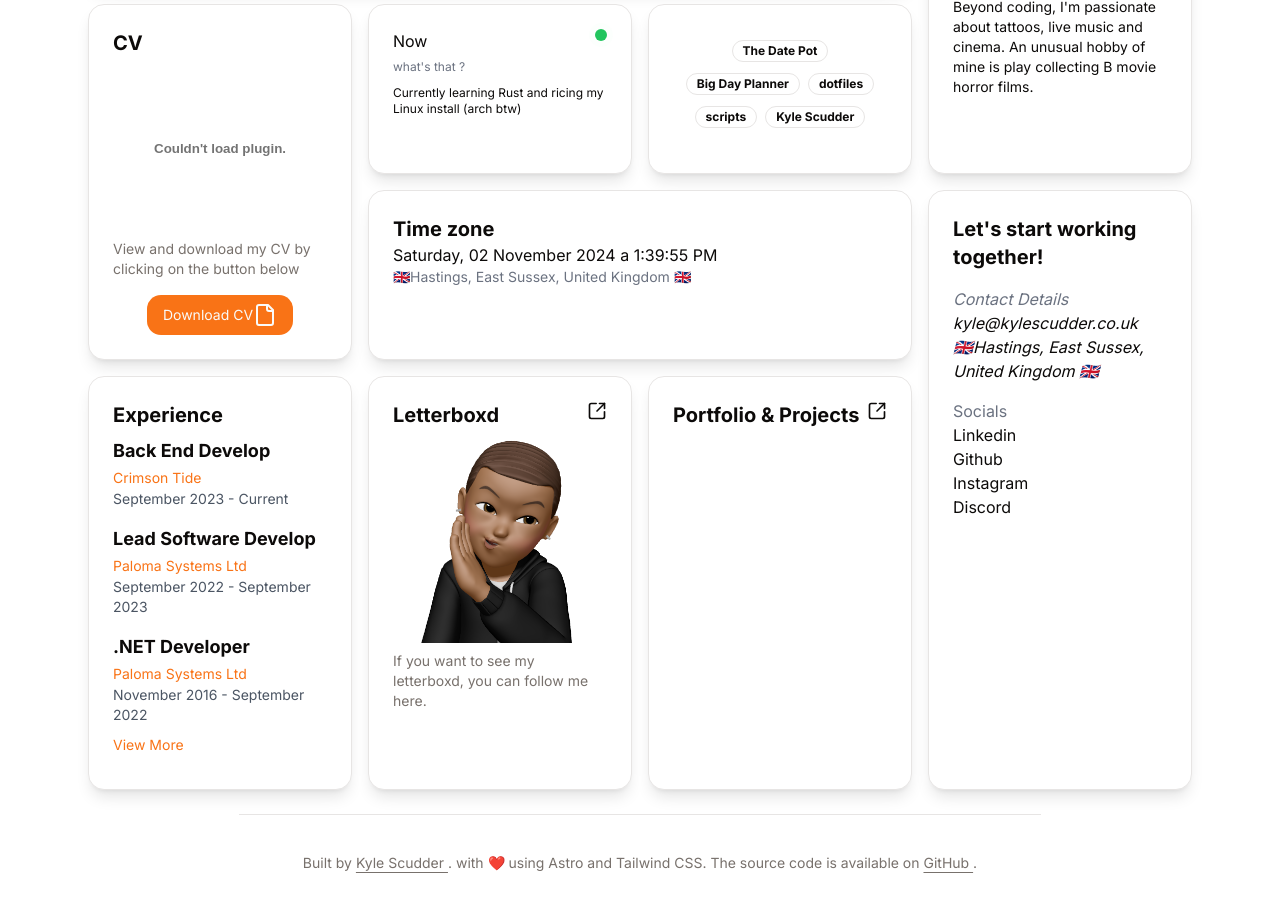
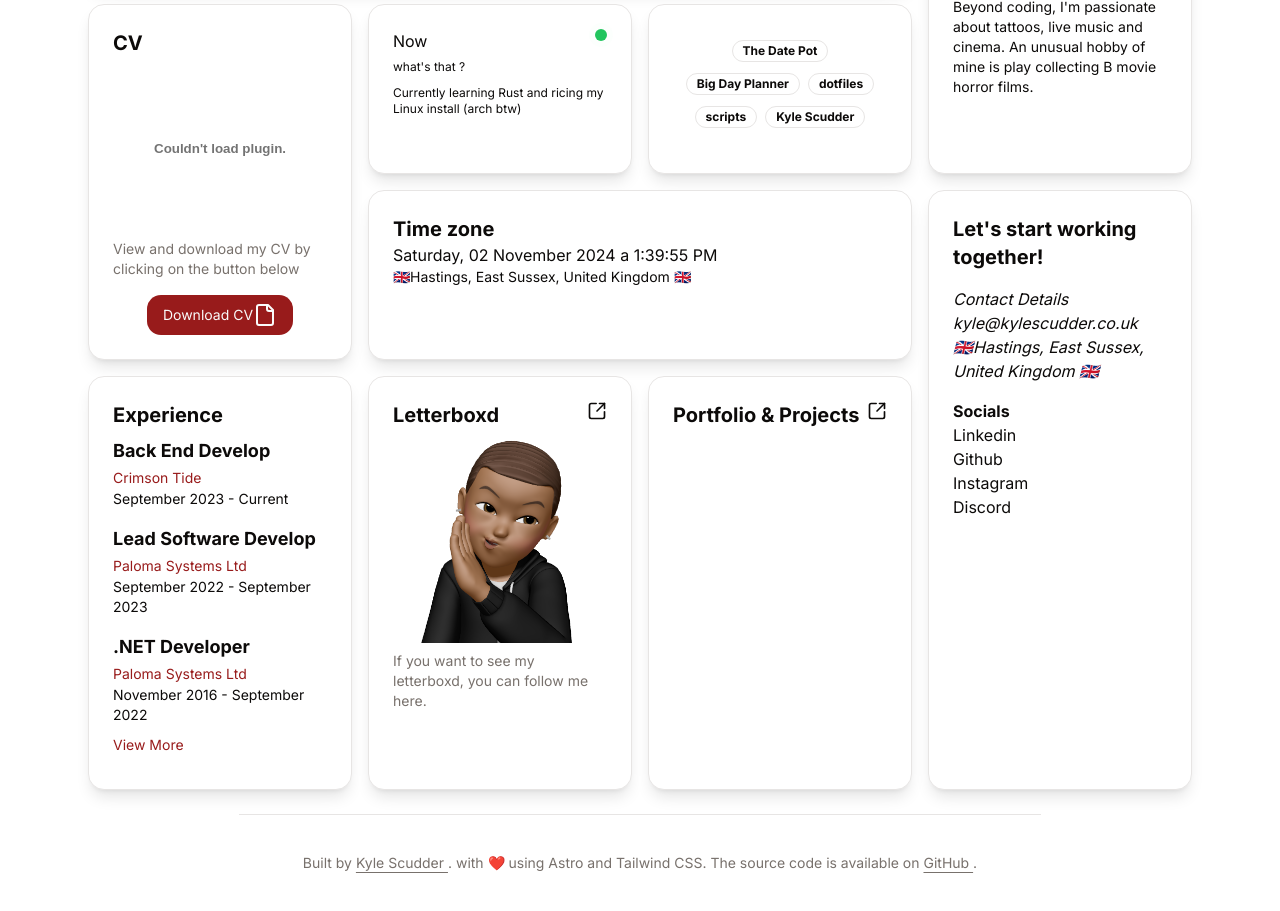
Before and after one commit to kylescudder/kylescudder.co.uk, an Astro site: page / in a window 1280 px wide. Shown: the part 457-1368 px from the top of the page. Built offline with nearby package versions, Linux system fonts and the light colour scheme; Astro itself is replaced by a stand-in of ours.

Commit message:
feat(style): updated primary colour and muted text

```diff
--- a/src/components/sections/ContactsCard.astro
+++ b/src/components/sections/ContactsCard.astro
@@ -11,12 +11,12 @@ import { LINKS } from '../../lib/constants'
       </h1>
     </header>
     <address class="mt-4 flex flex-col">
-      <h2 class="text-gray-500">Contact Details</h2>
+      <h2 class="text-primary-muted">Contact Details</h2>
       <p>kyle@kylescudder.co.uk</p>
       <p>🇬🇧Hastings, East Sussex, United Kingdom 🇬🇧</p>
     </address>
     <div class="mt-4 flex w-fit flex-col">
-      <h2 class="text-gray-500">Socials</h2>
+      <h2 class="text-primary-muted font-bold">Socials</h2>
       <ul>
         <li>
           <a href={LINKS.linkedin} target="_blank">Linkedin</a>
--- a/src/components/sections/ExperienceCard.astro
+++ b/src/components/sections/ExperienceCard.astro
@@ -13,7 +13,7 @@ import { EXPERIENCE } from '../../lib/constants'
           <a class="text-sm text-primary" href={exp?.link ?? ''}>
             {exp.company}
           </a>
-          <p class="text-sm text-gray-600">
+          <p class="text-sm text-primry-muted">
             {exp.start} - {exp.end}
           </p>
         </div>
--- a/src/components/sections/IntroCard.astro
+++ b/src/components/sections/IntroCard.astro
@@ -9,7 +9,7 @@ import { Linkedin, Github, Mail } from 'lucide-react'
   <div class="flex h-full w-full">
     <div class="flex flex-col justify-between gap-4 md:max-h-[300px]">
       <div class="flex h-full flex-col">
-        <h6 class="m-0 text-sm font-light text-gray-500">welcome</h6>
+        <h6 class="m-0 text-sm font-light text-primary-muted">welcome</h6>
         <p class="m-0 text-xl font-light">
           Hi, I'm <b class="font-bold">Kyle Scudder</b>, a software developer,
           tinkerer, and tech enthusiast with strong focus on the making and
--- a/src/components/sections/Now.astro
+++ b/src/components/sections/Now.astro
@@ -8,7 +8,7 @@ import Pulse from '../Pulse.astro'
     <div class="flex flex-col">
       <h2>Now</h2>
       <a href="https://sive.rs/nowff" target="_blank">
-        <span class="cursor-pointer text-xs text-gray-500">what's that ?</span>
+        <span class="cursor-pointer text-xs text-primary-muted">what's that ?</span>
       </a>
     </div>
     <Pulse />
--- a/src/components/sections/TimeZoneCardV2.tsx
+++ b/src/components/sections/TimeZoneCardV2.tsx
@@ -16,7 +16,7 @@ const Timezone = ({ timezone }: any) => {
   return (
     <div>
       <p>{dateTime}</p>
-      <p className="text-sm text-gray-500">
+      <p className="text-sm text-primary-muted">
         🇬🇧Hastings, East Sussex, United Kingdom 🇬🇧
       </p>
     </div>
--- a/src/styles/globals.css
+++ b/src/styles/globals.css
@@ -10,9 +10,9 @@
     --card-foreground: 20 14.3% 4.1%;
     --popover: 0 0% 100%;
     --popover-foreground: 20 14.3% 4.1%;
-    --primary: 24.6 95% 53.1%;
-    --primary-foreground: 60 9.1% 97.8%;
     --secondary: 60 4.8% 95.9%;
+    --primary: 0 70% 35%;
+    --primary-foreground: 0 0% 98%;;
     --secondary-foreground: 24 9.8% 10%;
     --muted: 60 4.8% 95.9%;
     --muted-foreground: 25 5.3% 44.7%;
@@ -33,8 +33,8 @@
     --card-foreground: 60 9.1% 97.8%;
     --popover: 20 14.3% 4.1%;
     --popover-foreground: 60 9.1% 97.8%;
-    --primary: 20.5 90.2% 48.2%;
-    --primary-foreground: 60 9.1% 97.8%;
+    --primary: 0 75% 15%;
+    --primary-foreground: 0 0% 98%;
     --secondary: 12 6.5% 15.1%;
     --secondary-foreground: 60 9.1% 97.8%;
     --muted: 12 6.5% 15.1%;
```
